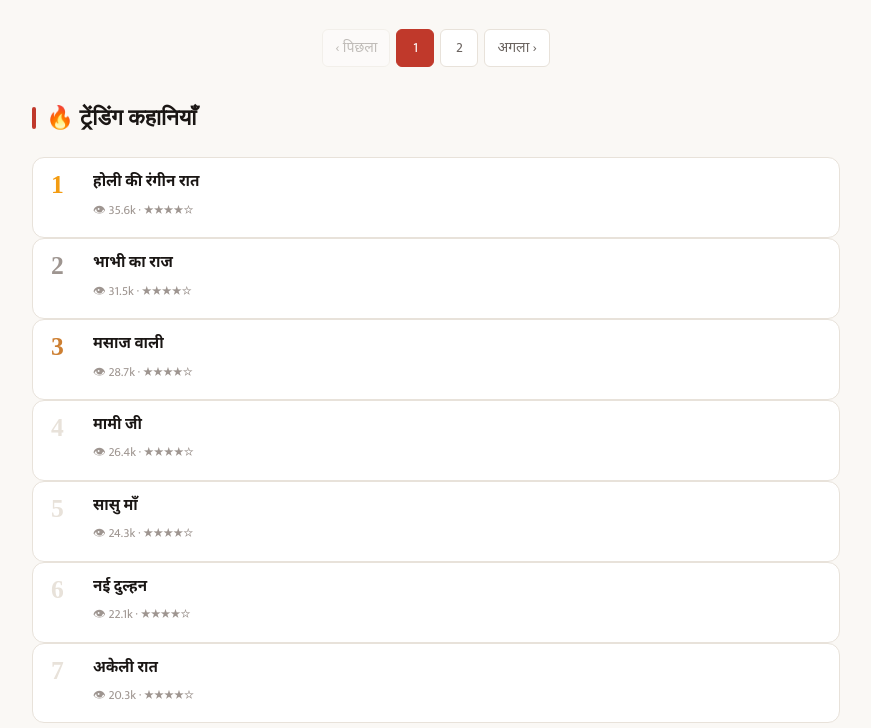
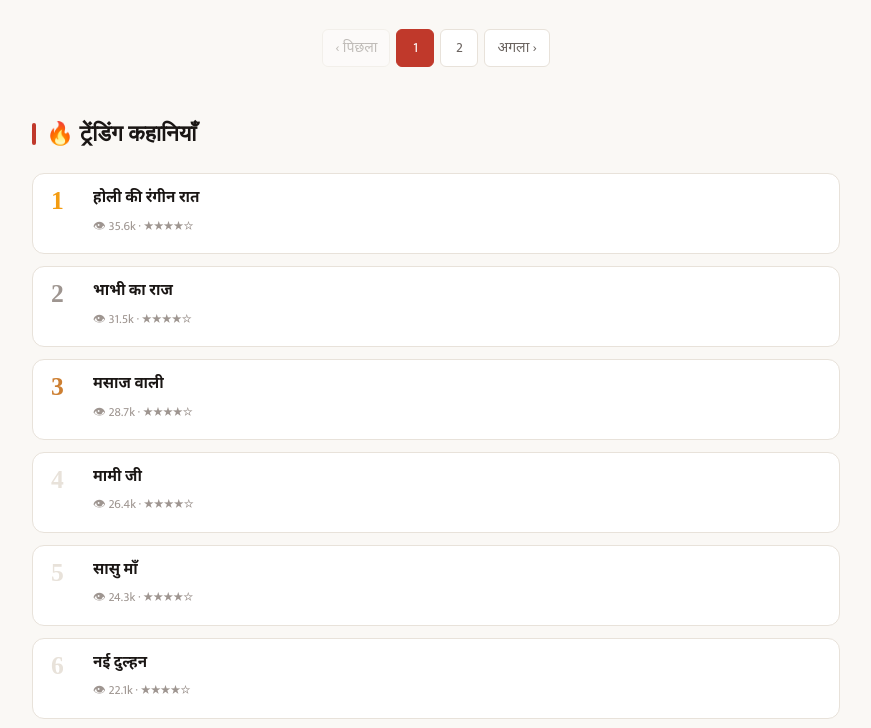
Before and after one commit to antarvasnapur/test, a plain HTML site: page index.html in a window 1280 px wide. Shown: the part 2592-3320 px from the top of the page, without its empty margins (28-899 px from the left). Drawn offline with Linux system fonts and the light colour scheme; a web font is replaced by a local one.

Commit message:
Add files via upload

```diff
--- a/index.html
+++ b/index.html
@@ -57,9 +57,9 @@
         <div class="stories-grid" id="latest-stories"><div class="loading"><div class="spinner"></div>लोड हो रहा है...</div></div>
         <div class="pagination" id="latest-pagination"></div>
       </section>
-      <section class="mb-8">
+      <section class="mb-8" style="margin-top:48px;">
         <div class="section-header"><h2 class="section-title">🔥 ट्रेंडिंग कहानियाँ</h2></div>
-        <div id="trending-list"><div class="loading"><div class="spinner"></div>लोड हो रहा है...</div></div>
+        <div class="trending-list" id="trending-list"><div class="loading"><div class="spinner"></div>लोड हो रहा है...</div></div>
       </section>
       <div id="category-sections"><div class="loading"><div class="spinner"></div>श्रेणियाँ लोड हो रही हैं...</div></div>
     </main>
```
